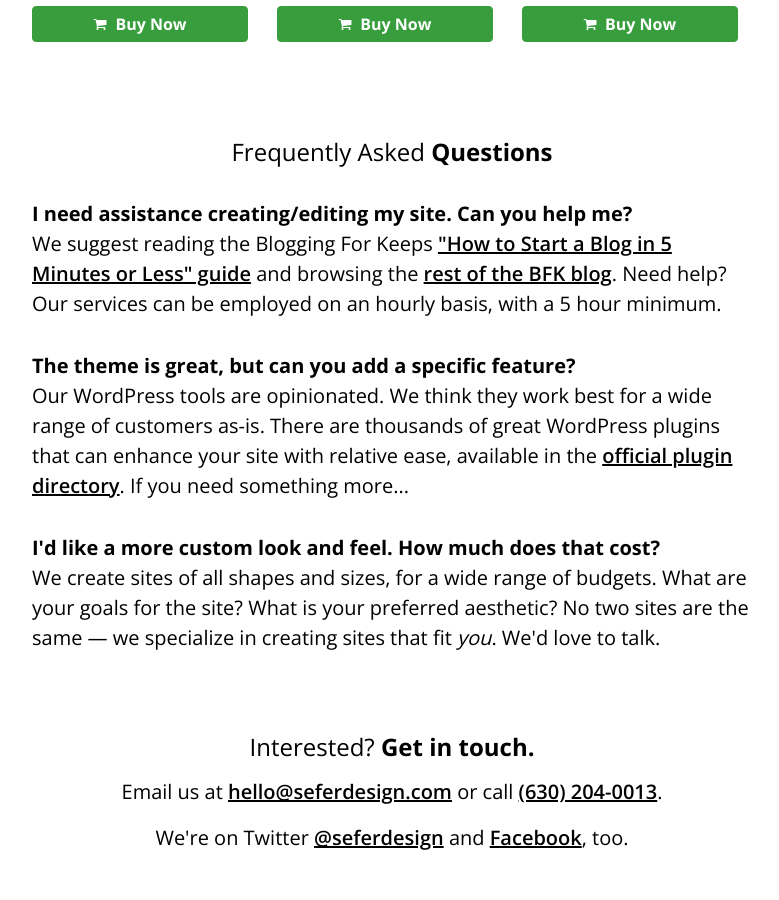
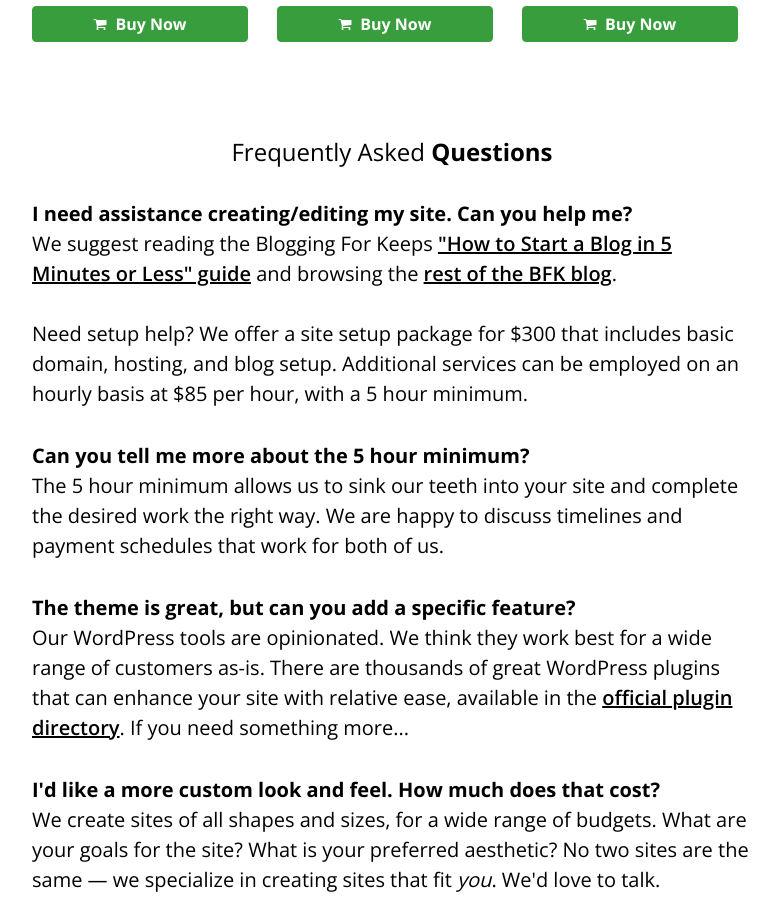
Before and after one commit to SeferDesign/seferdesign.com, a Jekyll site: the page built from blogging-for-keeps.html, in a window 1280 px wide and 900 px high, scrolled down 741 px. Shown: the whole window, without its empty margins (248-1027 px from the left). Built offline with Jekyll 4.4.1, drawn with Linux system fonts in a browser that asks for light colours.

Commit message:
Clarified FAQ

```diff
--- a/blogging-for-keeps.html
+++ b/blogging-for-keeps.html
@@ -43,7 +43,9 @@ bodyClasses: 'product product-b4k'
         <article>
           <h2 class=>Frequently Asked <strong>Questions</strong></h2>
           <p class="question">I need assistance creating/editing my site. Can you help me?</strong></p>
-          <p class="answer">We suggest reading the Blogging For Keeps <a href="http://www.blogging4keeps.com/start-wordpress-blog/">"How to Start a Blog in 5 Minutes or Less" guide</a> and browsing the <a href="http://www.blogging4keeps.com">rest of the BFK blog</a>. Need help? Our services can be employed on an hourly basis, with a 5 hour minimum.</p>
+          <p class="answer">We suggest reading the Blogging For Keeps <a href="http://www.blogging4keeps.com/start-wordpress-blog/">"How to Start a Blog in 5 Minutes or Less" guide</a> and browsing the <a href="http://www.blogging4keeps.com">rest of the BFK blog</a>.<br><br>Need setup help? We offer a site setup package for $300 that includes basic domain, hosting, and blog setup. Additional services can be employed on an hourly basis at $85 per hour, with a 5 hour minimum.</p>
+          <p class="question">Can you tell me more about the 5 hour minimum?</p>
+          <p class="answer">The 5 hour minimum allows us to sink our teeth into your site and complete the desired work the right way. We are happy to discuss timelines and payment schedules that work for both of us.</p>
           <p class="question">The theme is great, but can you add a specific feature?</strong></p>
           <p class="answer">Our WordPress tools are opinionated. We think they work best for a wide range of customers as-is. There are thousands of great WordPress plugins that can enhance your site with relative ease, available in the <a href="https://wordpress.org/plugins/">official plugin directory</a>. If you need something more...</p>
           <p class="question">I'd like a more custom look and feel. How much does that cost?</p>
```
